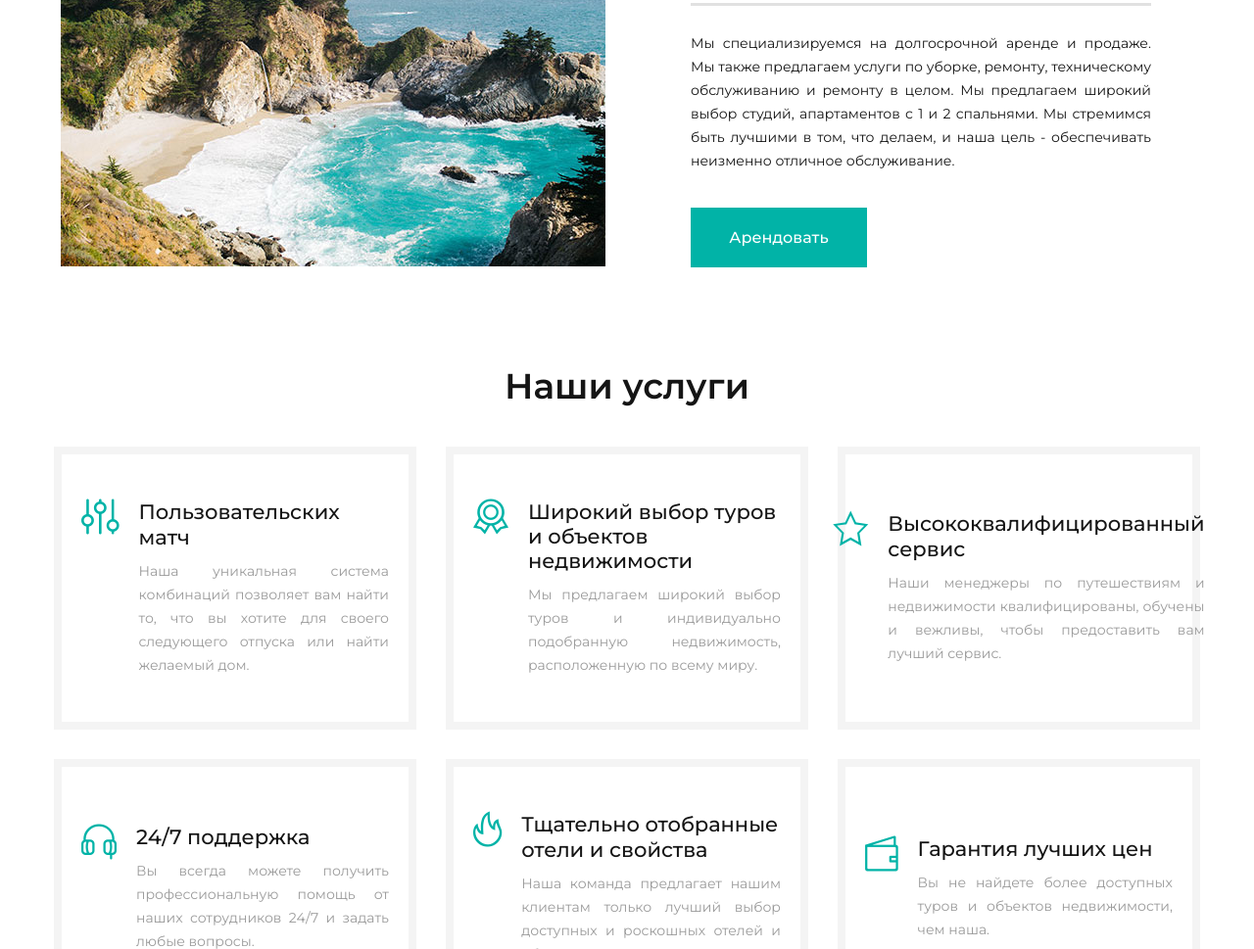
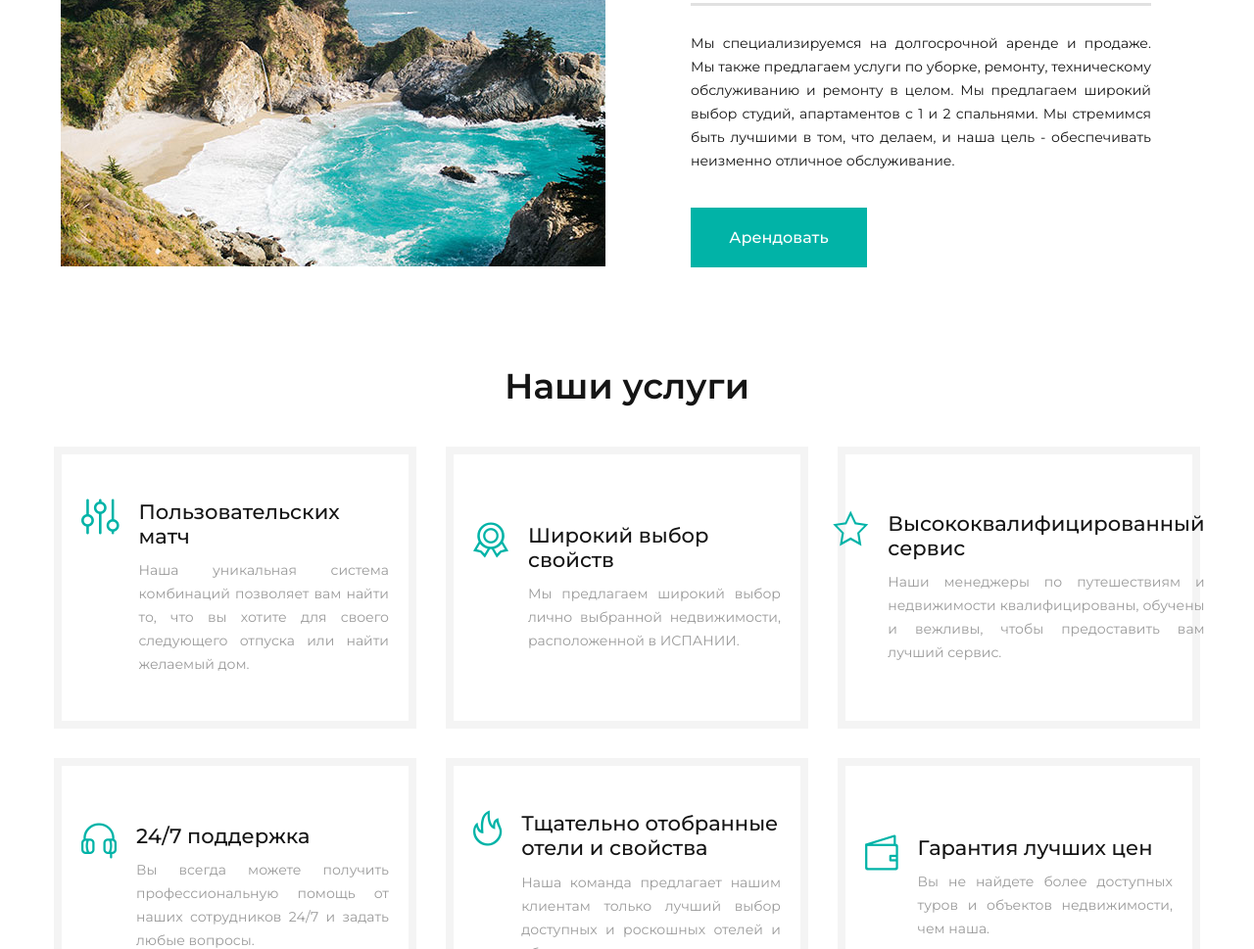
Before and after one commit to HoggyIstho/solholidayrentals.github.io, a plain HTML site: page Index Rusia.html in a window 1280 px wide. Shown: the part 1138-2107 px from the top of the page at 98% size. Drawn offline with Linux system fonts and the light colour scheme.

Commit message:
Update Index Rusia.html

```diff
--- a/Index Rusia.html
+++ b/Index Rusia.html
@@ -274,8 +274,8 @@
                     <div class="box-icon-classic-icon fl-bigmug-line-circular220"></div>
                   </div>
                   <div class="unit-body">
-                    <h5 class="box-icon-classic-title"><a href="#">Широкий выбор туров и объектов недвижимости</a></h5>
-                    <p style="text-align: justify;" class="box-icon-classic-text"> Мы предлагаем широкий выбор туров и индивидуально подобранную недвижимость, расположенную по всему миру.</p>
+                    <h5 class="box-icon-classic-title"><a href="#">Широкий выбор свойств</a></h5>
+                    <p style="text-align: justify;" class="box-icon-classic-text"> Мы предлагаем широкий выбор лично выбранной недвижимости, расположенной в ИСПАНИИ.</p>
                   </div>
                 </div>
               </article>
```
